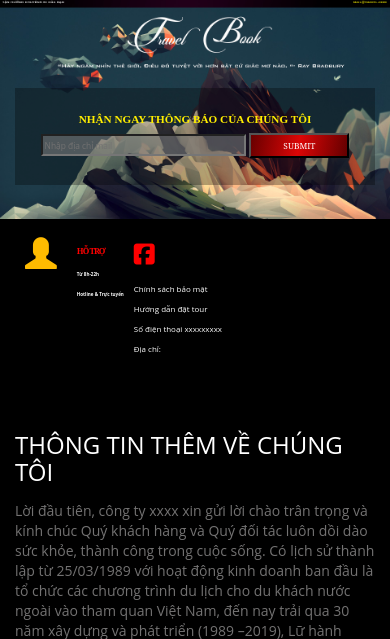
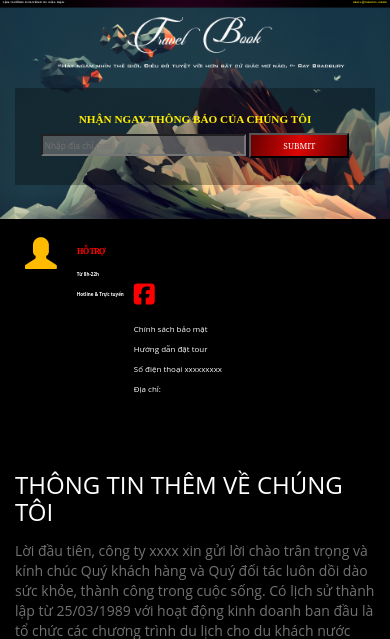
Before and after one commit to fourteamsss/travel_book, a PHP site: page /index.php in a window 390 px wide. Shown: the part 2720-3359 px from the top of the page. Run offline with PHP 8.4, Linux system fonts and the light colour scheme; some libraries are stand-ins or nearby versions; some web fonts are replaced.

Commit message:
thay đổi footer

```diff
--- a/css/style.css
+++ b/css/style.css
@@ -1548,9 +1548,7 @@ header h1 a {
     font-size:480px;
     margin-top: -17px;color:red;
 }
-.change_footer_2{
-    margin-top:50px;
-}
+
 .ui-datepicker {
     width: 280px;
 }
@@ -1578,3 +1576,6 @@ header h1 a {
    background: #000;
    padding-bottom: 30px;
 }
+.change_footer_2{
+    margin-top:27px;
+}
--- a/public/fontend/footer.php
+++ b/public/fontend/footer.php
@@ -45,7 +45,8 @@
             </div>
         </div>
         <div class="left_footer_left change_footer_2">
-                <a class='fab fa-facebook-square facebook_icon' ></a><br>
+            <div class="change_footer_2">
+            <a class='fab fa-facebook-square facebook_icon' ></a><br>
                 <div class="clear"></div>
                 <div style="color: #fff">
                 <a href="#">Chính sách bảo mật</a><br>
@@ -53,6 +54,8 @@
                 <a>Số điện thoại xxxxxxxxx</a><br>
                 <a>Địa chỉ:</a>
                 </div>
+            </div>
+
         </div>
         <div class="clear"></div>
         <div>
```
